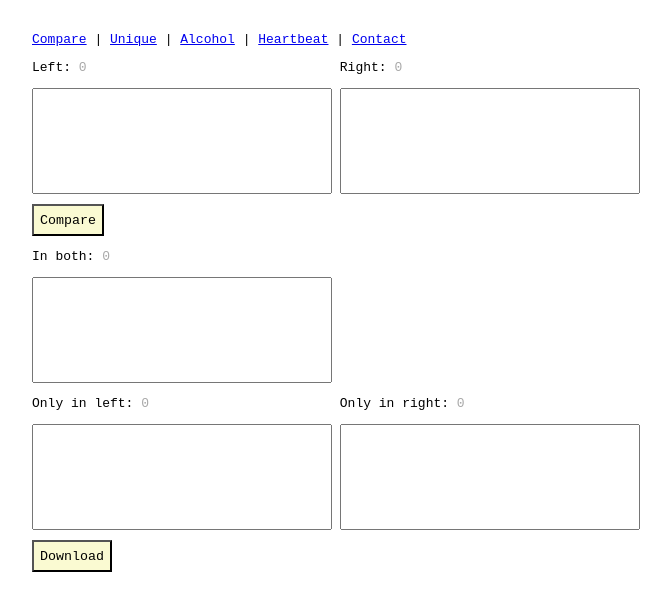
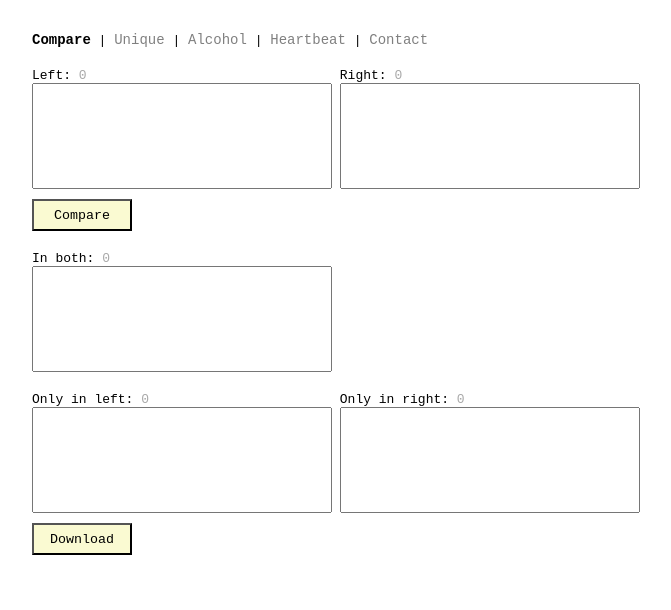
Before and after one commit to peheje/peheje.github.io, a plain HTML site: page compare/compare.html in a window 1280 px wide. Shown: the whole page, without its empty margins (0-671 px from the left). Drawn offline with Linux system fonts and the light colour scheme.

Commit message:
highlight current menu and layout changes

```diff
--- a/compare/compare.html
+++ b/compare/compare.html
@@ -5,11 +5,11 @@
 <body>
     <div class="ab margin-bottom-10">
         <div class="inline-block">
-            <p>Left: <span id="a-count">0</span></p>
+            <label for="a">Left: <span id="a-count">0</span></label>
             <textarea id="a"></textarea>
         </div>
         <div class="inline-block">
-            <p>Right: <span id="b-count">0</span></p>
+            <label for="b">Right: <span id="b-count">0</span></label>
             <textarea id="b"></textarea>
         </div>
     </div>
@@ -20,18 +20,18 @@
     </div>
 
     <div class="inline-block">
-        <p>In both: <span id="a-and-b-count">0</span></p>
+        <label for="a-and-b">In both: <span id="a-and-b-count">0</span></label>
         <textarea id="a-and-b"></textarea>
     </div>
 
     <div class="ab margin-bottom-10">
         <div class="inline-block">
-            <p>Only in left: <span id="a-not-b-count">0</span></p>
+            <label for="a-not-b">Only in left: <span id="a-not-b-count">0</span></label>
             <textarea id="a-not-b"></textarea>
         </div>
 
         <div class="inline-block">
-            <p>Only in right: <span id="b-not-a-count">0</span></p>
+            <label for="b-not-a">Only in right: <span id="b-not-a-count">0</span></label>
             <textarea id="b-not-a"></textarea>
         </div>
     </div>
--- a/shared.js
+++ b/shared.js
@@ -1,5 +1,6 @@
 addMenu();
 addHead();
+highlightMenu();
 
 function addHead() {
     var meta = document.createElement("meta");
@@ -57,6 +58,16 @@ function addMenu() {
 
     // prepend nav to body
     document.body.insertBefore(nav, document.body.firstChild);
+}
+
+function highlightMenu() {
+    var path = window.location.pathname;
+    console.log("path", path);
+
+    var nav = document.querySelector("nav");
+    var anchor = nav.querySelector("a[href='" + path + "']");
+
+    anchor.classList.add("active");
 }
 
 function appendSeparator(nav) {
--- a/style.css
+++ b/style.css
@@ -11,11 +11,7 @@ textarea {
 button {
     background: lightgoldenrodyellow;
     min-height: 32px;
-}
-
-.big-btn {
-    width: 128px;
-    height: 64px;
+    min-width: 100px;
 }
 
 .margin-bottom-10 {
@@ -25,6 +21,7 @@ button {
 .inline-block {
     display: inline-grid;
     min-width: 300px;
+    margin-top: 20px;
 }
 
 .red {
@@ -43,3 +40,14 @@ body {
 nav span {
     color: black;
 }
+
+nav a {
+    text-decoration: none;
+    color: gray;
+    font-size: 14px;
+}
+
+.active {
+    font-weight: bold;
+    color: black;
+}
```
Also changed, not shown: alcohol/alcohol.html (+2 -5 lines), heartbeat/heartbeat.html (+1 -1 lines), unique/unique.html (+3 -3 lines).
